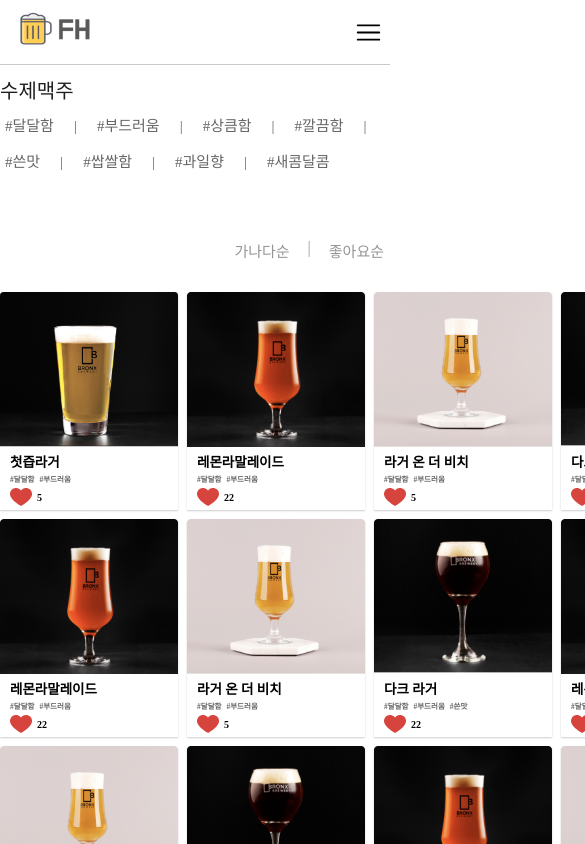
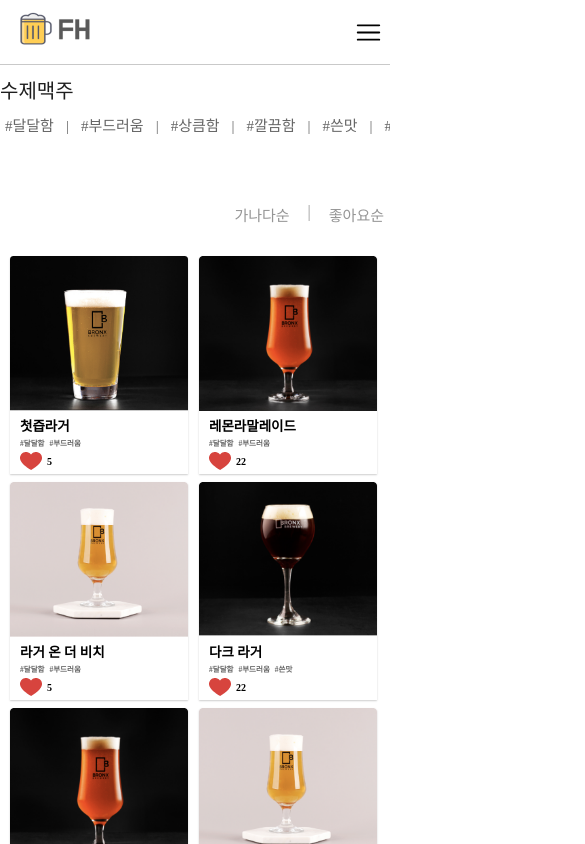
Before and after one commit to FS-2023-FestivalHolic/FH-Front, a React (Create React App) app: page /beer in a window 390 px wide. Shown: the top 844 px of the page, 585 px wide, since content can reach past the window. Built offline with nearby package versions, Linux system fonts and the light colour scheme.

Commit message:
design: 맥주 리스트 페이지 반응형 구현 (#6) - 태그 모바일 버전 시 슬라이드로 구현 - TagSlide 컴포넌트 추가 - 가나다순, 좋아요순 hover시 색 변경

```diff
--- /dev/null
+++ b/src/components/TagSlide.jsx
@@ -0,0 +1,144 @@
+import React, { useState, useRef, useEffect } from 'react';
+import styled from "styled-components";
+import HashtagBox from './HashtagBox';
+
+const TagSlide = ({items}) => {
+  const containerRef = useRef(null);
+  const [startX, setStartX] = useState(null);
+  const [isDrag, setIsDrag] = useState(false);
+  const [isMobile, setIsMobile] = useState(window.innerWidth <= 390);
+  const [selectTags, setSelectTags] = useState([]);
+
+  // 모바일용일 때 태그 슬라이드로 전환
+  useEffect(() => {
+    const handleResize = () => {
+      setIsMobile(window.innerWidth <= 390);
+    };
+
+    window.addEventListener('resize', handleResize);
+
+    return () => {
+      window.removeEventListener('resize', handleResize);
+    };
+  }, []);
+
+  // 태그 드래그
+  const onDragStart = e => {
+    e.preventDefault();
+    setIsDrag(true);
+    setStartX(e.pageX + containerRef.current.scrollLeft);
+  };
+  const onDragEnd = () => {
+    setIsDrag(false);
+  }
+  const onDragMove = e => {
+    if(isDrag) {
+      const {scrollWidth, clientWidth, scrollLeft} = containerRef.current;
+      containerRef.current.scrollLeft = startX - e.pageX;
+      if (scrollLeft === 0) {
+        setStartX(e.pageX);
+      } else if (scrollWidth <= clientWidth + scrollLeft) {
+        setStartX(e.pageX + scrollLeft);
+      }
+    }
+  }
+
+  const throttle = (func, ms) => {
+    let throttled = false;
+    return (...args) => {
+      if (!throttled) {
+        throttled = true;
+        setTimeout(() => {
+          func(...args);
+          throttled = false;
+        }, ms);
+      }
+    };
+  };
+
+  const delay = 50;
+  const onThrottleDragMove = throttle(onDragMove, delay);
+
+  const addHashtag = (tag) => {
+    if(!selectTags.includes(tag)) {
+      setSelectTags([...selectTags, tag]);
+    }
+  };
+
+  const removeTag = (tag) => {
+    setSelectTags(selectTags.filter((selectTag) => selectTag !== tag));
+  };
+
+  return (
+    <div> {isMobile ? <>
+        {items && (
+          <SlideContainer
+            ref={containerRef}
+            onMouseDown={onDragStart}
+            onMouseUp={onDragEnd}
+            onMouseLeave={onDragEnd}
+            onMouseMove={isDrag ? onThrottleDragMove : null}
+          >
+            <SlideItem>
+              {items.map((item, index) => (
+                <div>
+                  <HashTag key={index} onClick={() => addHashtag(item)}>
+                    {item}
+                  </HashTag>
+                  {index < items.length - 1 && <span>|</span>}
+                </div>
+              ))}
+            </SlideItem>
+          </SlideContainer>
+        )}
+      </> :
+      <HashtagsContainer>
+        {items.map((tag, index) => (
+          <div>
+            <HashTag key={index} onClick={() => addHashtag(tag)}>
+              {tag}
+            </HashTag>
+            {index < items.length - 1 && <span>|</span>}
+          </div>
+        ))}
+      </HashtagsContainer>
+    }
+
+      <HashtagBox tags={selectTags} removeTag={removeTag} />
+    </div>
+  );
+};
+
+const SlideContainer = styled.div`
+  display: flex;
+  overflow: hidden;
+  width: 390px;
+  margin-bottom: 20px;
+  white-space: nowrap;
+`;
+
+const SlideItem= styled.div`
+  display: flex;
+  flex-wrap: nowrap;
+  gap: 7px;
+  color: #666;
+  font-size: 15px;
+  font-weight: 400;
+`;
+
+const HashTag = styled.span`
+  padding: 5px;
+  cursor: pointer;
+  margin-right: 7px;
+`;
+
+const HashtagsContainer = styled.div`
+  display: flex;
+  flex-wrap: wrap;
+  gap:15px;
+  color: #666;
+  font-size: 15px;
+  font-weight: 400;
+`;
+
+export default TagSlide;
--- a/src/pages/List.jsx
+++ b/src/pages/List.jsx
@@ -1,23 +1,13 @@
-import React, { useState } from "react";
+import React from 'react';
 import styled from "styled-components";
-import HashtagBox from "../components/HashtagBox";
 import BeerItem from "../components/BeerItem";
 import Navigation from "../shared/Navigation";
+import TagSlide from '../components/TagSlide';
 import { Link } from "react-router-dom";
 
 const List = () => {
   const tags = ["#달달함", "#부드러움", "#상큼함", "#깔끔함", "#쓴맛", "#쌉쌀함", "#과일향", "#새콤달콤"];
-  const [selectTags, setSelectTags] = useState([]);
 
-  const addHashtag = (tag) => {
-    if(!selectTags.includes(tag)) {
-      setSelectTags([...selectTags, tag]);
-    }
-  };
-
-  const removeTag = (tag) => {
-    setSelectTags(selectTags.filter((selectTag) => selectTag !== tag));
-  };
 
   // 임시 맥주 데이터 사용
   const beerData = [
@@ -38,19 +28,7 @@ const List = () => {
   return (
     <Wrapper>
       <Navigation />
-      <HashtagsContainer>
-        {tags.map((tag, index) => (
-          <div>
-            <HashTag key={index} onClick={() => addHashtag(tag)}>
-              {tag}
-            </HashTag>
-            {index < tags.length - 1 && <span>|</span>}
-          </div>
-        ))}
-      </HashtagsContainer>
-
-      <HashtagBox tags={selectTags} removeTag={removeTag} />
-
+      <TagSlide items={tags}/>
       <SortOptions>
         <SortButton>가나다순</SortButton>
         <Bar>|</Bar>
@@ -73,21 +51,6 @@ const Wrapper = styled.div`
   margin: 0 auto;
 `;
 
-const HashtagsContainer = styled.div`
-  display: flex;
-  flex-wrap: wrap;
-  gap:15px;
-  color: #666;
-  font-size: 15px;
-  font-weight: 400;
-`;
-
-const HashTag = styled.span`
-  padding: 5px;
-  cursor: pointer;
-  margin-right: 15px;
-`;
-
 const SortOptions = styled.div`
   display: flex;
   margin: 20px 0 30px;
@@ -101,6 +64,10 @@ const SortButton = styled.button`
   font-size: 15px;
   font-weight: 400;
   color: #666666B0;
+
+  &:hover {
+    color: #666;
+  }
 `;
 
 const Bar = styled.span`
@@ -115,6 +82,14 @@ const ItemContainer = styled.div`
   grid-template-columns: repeat(4,1fr);
   grid-gap: 9px;
   margin-bottom: 20px;
+
+  @media (max-width: 390px) {
+    width: 370px;
+    grid-template-columns: repeat(2,1fr);
+    grid-gap: 8px;
+    margin: 14px auto;
+    object-fit: cover;
+  }
 `;
 
 export default List;
```
